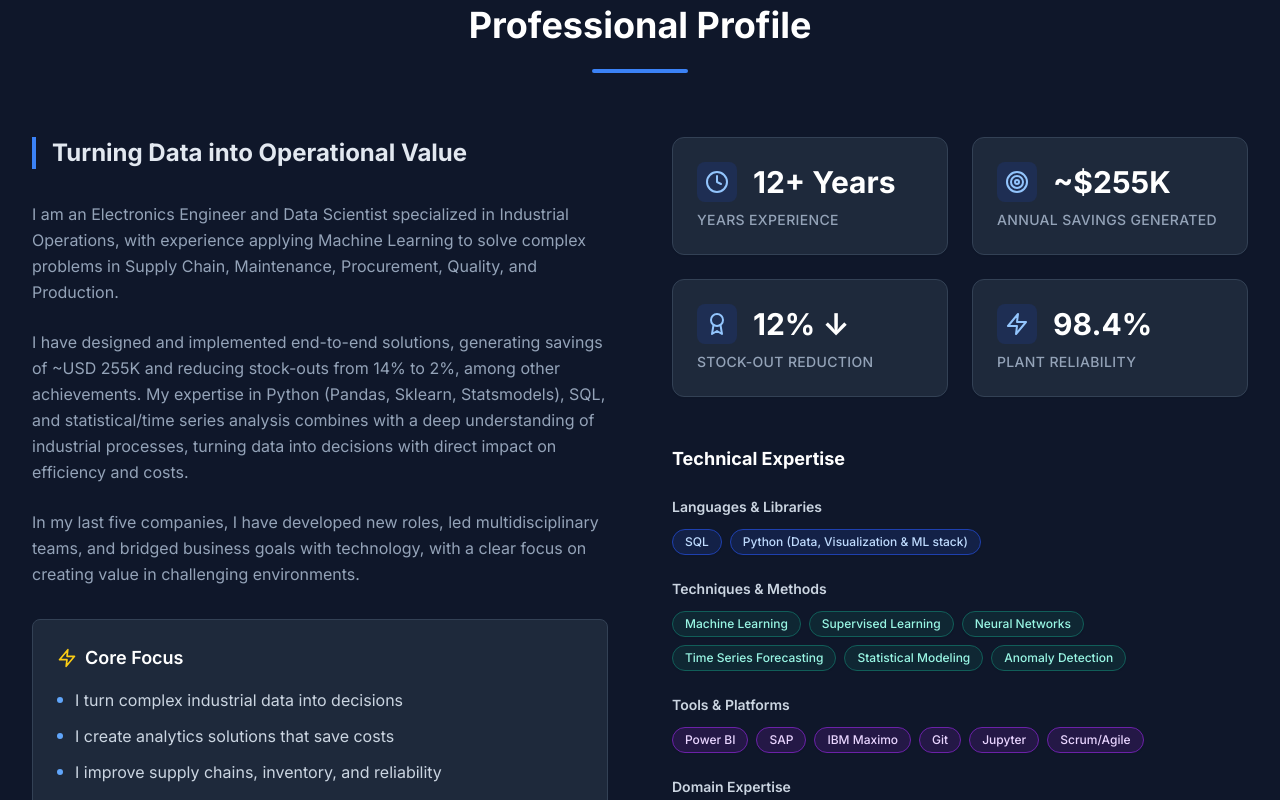
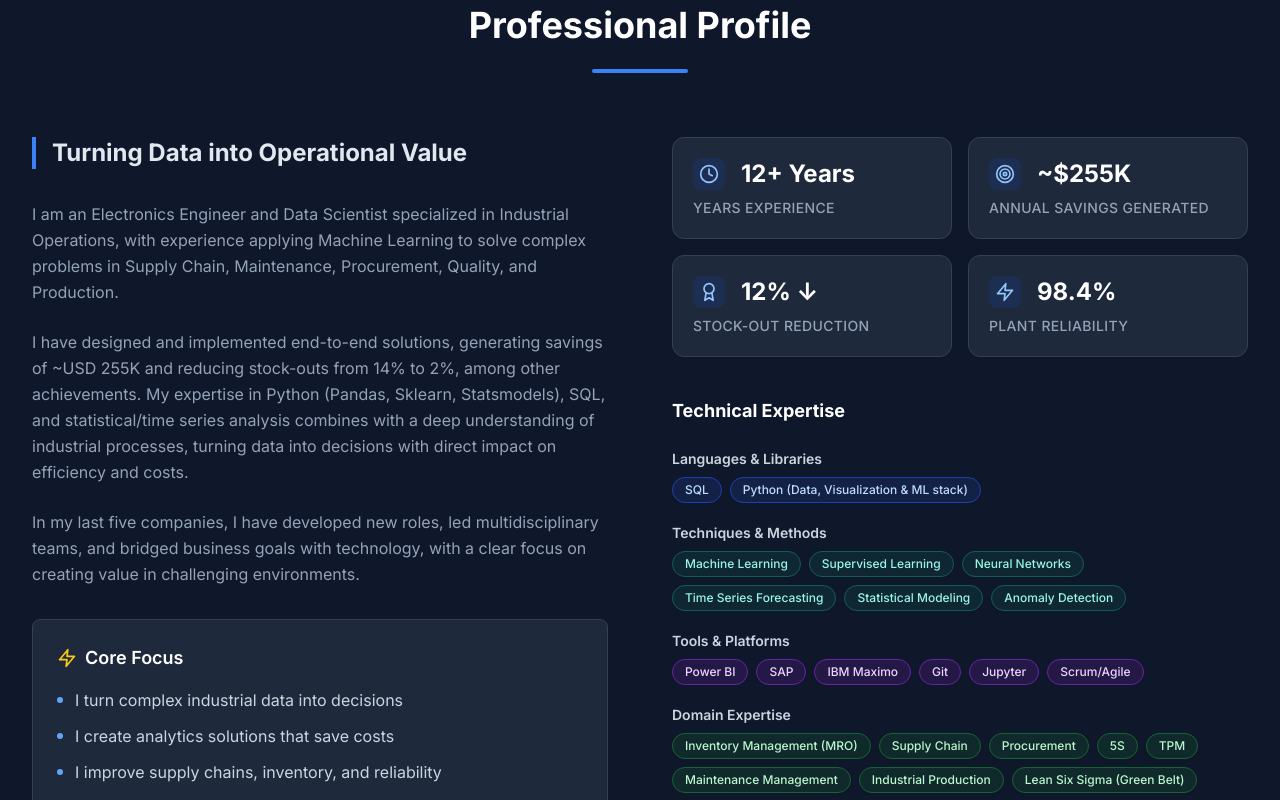
Before and after one commit to rolaseba/rolando-portfolio-page, a React (Vite) app: page / in a window 1280 px wide. Shown: the part 1140-1940 px from the top of the page. Built offline with nearby package versions, Linux system fonts and the light colour scheme.

Commit message:
style: Refine spacing, padding, and element sizes in the About section for a more compact layout.

```diff
--- a/src/components/About.tsx
+++ b/src/components/About.tsx
@@ -52,18 +52,18 @@ const About = () => {
           </div>
 
           {/* Stats & Skills */}
-          <div className="space-y-12">
+          <div className="space-y-10">
             {/* Stats Grid */}
-            <div className="grid grid-cols-2 gap-6">
+            <div className="grid grid-cols-2 gap-4">
               {about.stats.map((stat, index) => {
                 const IconComponent = iconMap[stat.label] || Zap;
                 return (
-                  <div key={index} className="p-6 bg-white dark:bg-slate-800 border border-slate-200 dark:border-slate-700 rounded-xl shadow-sm hover:shadow-md transition-shadow duration-200">
+                  <div key={index} className="p-5 bg-white dark:bg-slate-800 border border-slate-200 dark:border-slate-700 rounded-xl shadow-sm hover:shadow-md transition-shadow duration-200">
                     <div className="flex items-center gap-4 mb-2">
-                      <div className="p-2 bg-blue-50 dark:bg-blue-900/30 rounded-lg text-blue-700 dark:text-blue-300">
-                        <IconComponent className="h-6 w-6" />
+                      <div className="p-1.5 bg-blue-50 dark:bg-blue-900/30 rounded-lg text-blue-700 dark:text-blue-300">
+                        <IconComponent className="h-5 w-5" />
                       </div>
-                      <span className="text-3xl font-bold text-slate-900 dark:text-white">{stat.number}</span>
+                      <span className="text-2xl font-bold text-slate-900 dark:text-white">{stat.number}</span>
                     </div>
                     <div className="text-sm text-slate-600 dark:text-slate-400 font-medium uppercase tracking-wide">{stat.label}</div>
                   </div>
@@ -74,7 +74,7 @@ const About = () => {
             {/* Proficiency */}
             <div>
               <h3 className="text-lg font-bold text-slate-900 dark:text-white mb-6">Technical Expertise</h3>
-              <div className="space-y-6">
+              <div className="space-y-5">
                 {skills.categories.map((category, index) => {
                   const colorMap: Record<string, string> = {
                     "Languages & Libraries": "bg-blue-100 text-blue-800 border-blue-200 dark:bg-blue-900/30 dark:text-blue-200 dark:border-blue-800",
@@ -86,7 +86,7 @@ const About = () => {
 
                   return (
                     <div key={index}>
-                      <h4 className="text-sm font-semibold text-slate-700 dark:text-slate-300 mb-3">{category.title}</h4>
+                      <h4 className="text-sm font-semibold text-slate-700 dark:text-slate-300 mb-2">{category.title}</h4>
                       <div className="flex flex-wrap gap-2">
                         {category.skills.map((skill, skillIndex) => (
                           <span
```
